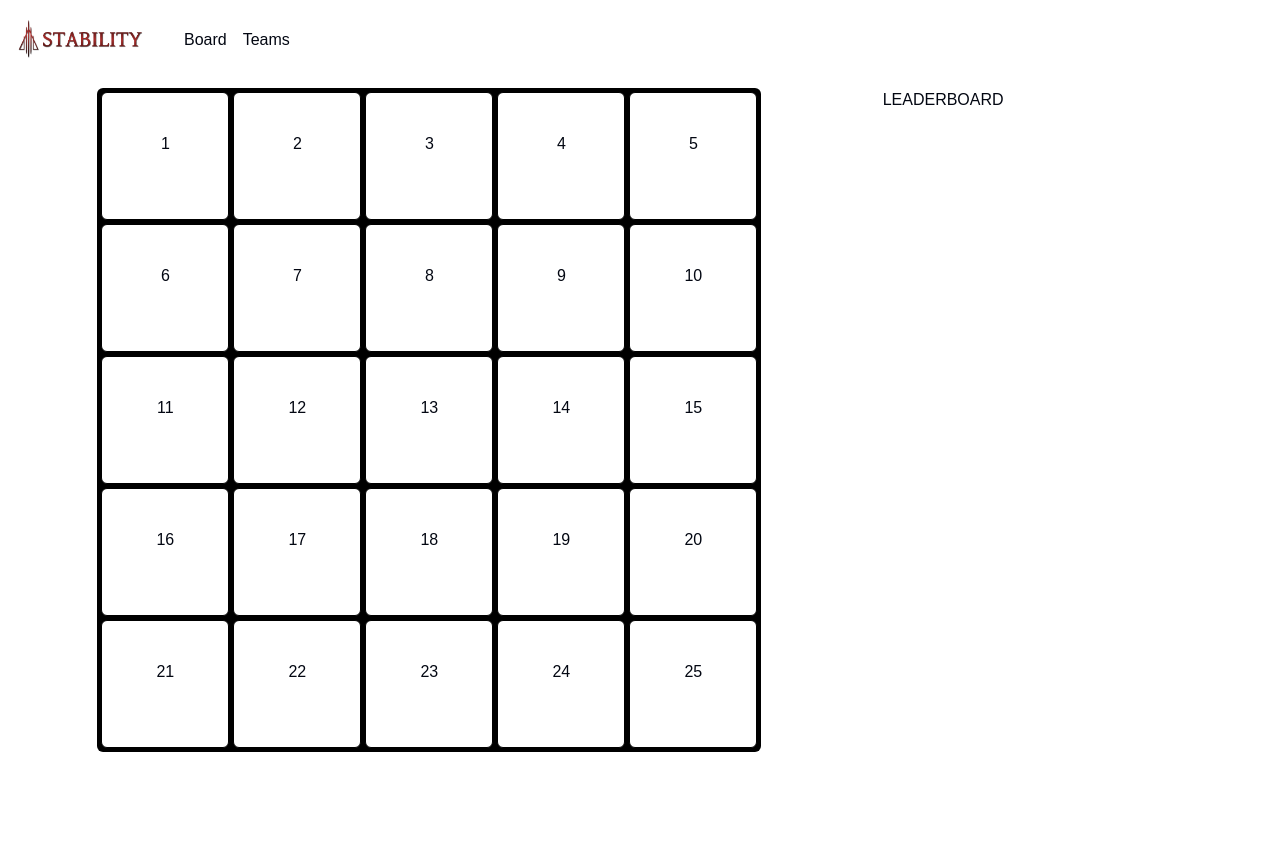
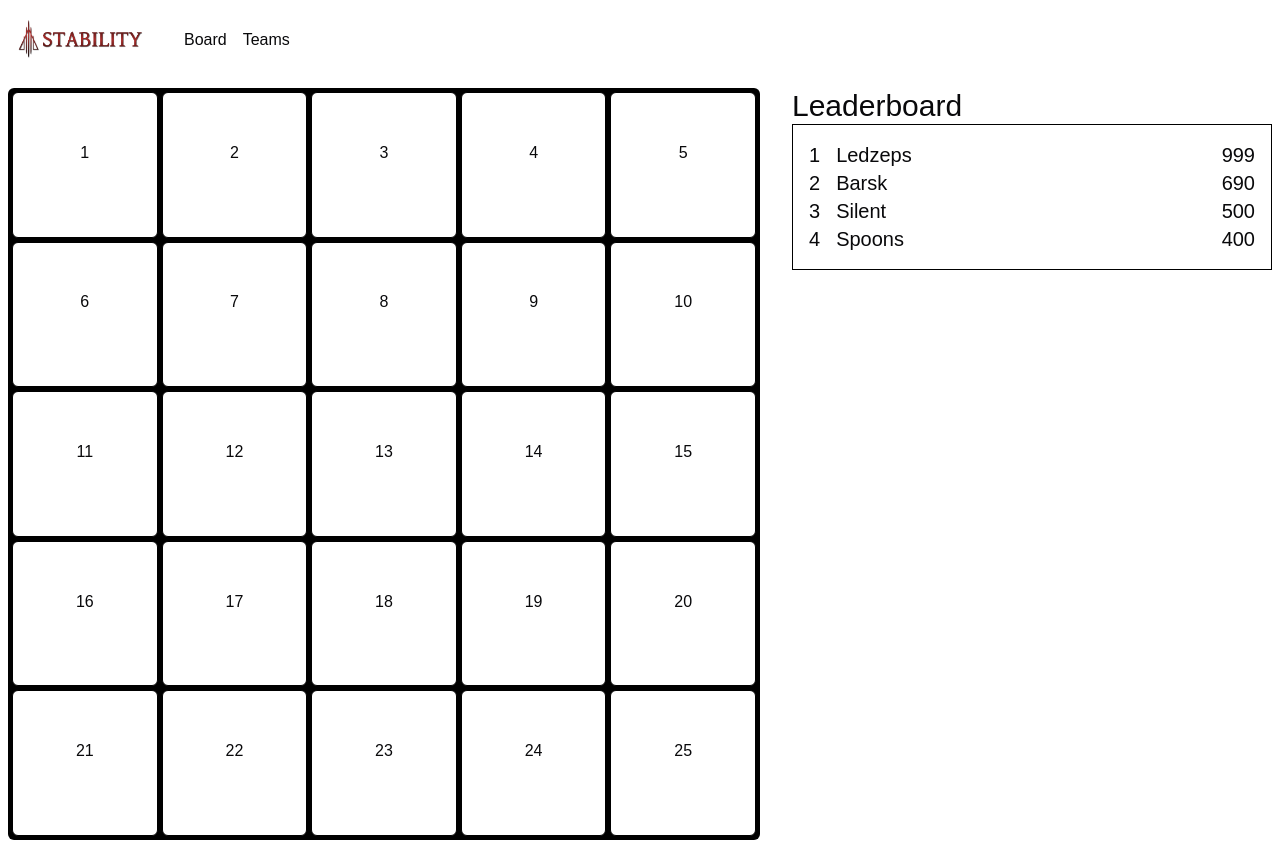
Before and after one commit to Tboodle/stability-events, a Next.js app: page / in a window 1280 px wide. Before the commit the page ends 800 px from the top, so only its background shows below. Built offline with nearby package versions, Linux system fonts and the light colour scheme.

Commit message:
add leaderboard

```diff
--- a/src/app/HomePageContent.tsx
+++ b/src/app/HomePageContent.tsx
@@ -3,7 +3,7 @@ import Leaderboard from "./[components]/Leaderboard";
 
 export default function HomePageContent() {
   return (
-    <div className="flex w-full h-full flex-col lg:flex-row">
+    <div className="flex w-full h-full flex-col lg:flex-row justify-center items-center lg:items-start lg:justify-start lg:gap-8">
       <BingoBoard />
       <Leaderboard />
     </div>
--- a/src/app/[components]/BingoBoard.tsx
+++ b/src/app/[components]/BingoBoard.tsx
@@ -6,13 +6,14 @@ export default function BingoBoard() {
   const { tiles } = useBingoBoard();
 
   return (
-    <div className="w-full lg:w-2/3 mr-8 flex justify-center">
+    <div className="w-full md:w-[90%] lg:w-3/4 flex justify-center max-w-[1000px]">
       {tiles ? (
-        <div className="grid grid-cols-5 gap-1 p-1 bg-black rounded-md w-fit">
+        <div className="grid grid-cols-5 gap-1 p-1 bg-black rounded-md w-full">
           {tiles.map((_, index) => (
             <Card
               key={index}
-              className="w-18 h-18 sm:w-28 sm:h-28 md:h-32 md:w-32 rounded-md border border-black"
+              className="aspect-square rounded-md border border-black"
+              // className="w-18 h-18 sm:w-28 sm:h-28 md:h-32 md:w-32 xl:h-36 xl:w-36 2xl:h-48 2xl:w-48 rounded-md border border-black"
             >
               <CardContent className="h-full w-full flex items-center justify-center">
                 {index + 1}
--- a/src/app/[components]/Leaderboard.tsx
+++ b/src/app/[components]/Leaderboard.tsx
@@ -1,5 +1,26 @@
 import Image from "next/image";
+import useTeams from "../[hooks]/useTeams";
 
 export default function Leaderboard() {
-  return <>LEADERBOARD</>;
+  const { teams } = useTeams();
+  return (
+    <div className="flex h-full w-full flex-col max-w-[30rem]">
+      <span className="text-3xl">Leaderboard</span>
+      <div className="flex border p-4 border-black w-full h-full flex-col">
+        {teams ? (
+          teams.map((team, index) => (
+            <div className="flex justify-between text-xl gap-12 text-left">
+              <div className="flex gap-4">
+                <div>{index + 1}</div>
+                <div>{team.name}</div>
+              </div>
+              <div>{team.points}</div>
+            </div>
+          ))
+        ) : (
+          <></>
+        )}
+      </div>
+    </div>
+  );
 }
--- /dev/null
+++ b/src/app/[hooks]/useTeams.tsx
@@ -0,0 +1,13 @@
+import { Team } from "@/types/team";
+import { Tile } from "@/types/tile";
+
+export default function useTeams(): { teams?: Team[] } {
+  return {
+    teams: [
+      { name: "Ledzeps", points: 999 },
+      { name: "Barsk", points: 690 },
+      { name: "Silent", points: 500 },
+      { name: "Spoons", points: 400 },
+    ],
+  };
+}
--- a/src/app/globals.css
+++ b/src/app/globals.css
@@ -9,51 +9,52 @@ body {
 @layer base {
   :root {
     --background: 0 0% 100%;
-    --foreground: 224 71.4% 4.1%;
+    --foreground: 240 10% 3.9%;
     --card: 0 0% 100%;
-    --card-foreground: 224 71.4% 4.1%;
+    --card-foreground: 240 10% 3.9%;
     --popover: 0 0% 100%;
-    --popover-foreground: 224 71.4% 4.1%;
-    --primary: 220.9 39.3% 11%;
-    --primary-foreground: 210 20% 98%;
-    --secondary: 220 14.3% 95.9%;
-    --secondary-foreground: 220.9 39.3% 11%;
-    --muted: 220 14.3% 95.9%;
-    --muted-foreground: 220 8.9% 46.1%;
-    --accent: 220 14.3% 95.9%;
-    --accent-foreground: 220.9 39.3% 11%;
+    --popover-foreground: 240 10% 3.9%;
+    --primary: 346.8 77.2% 49.8%;
+    --primary-foreground: 355.7 100% 97.3%;
+    --secondary: 240 4.8% 95.9%;
+    --secondary-foreground: 240 5.9% 10%;
+    --muted: 240 4.8% 95.9%;
+    --muted-foreground: 240 3.8% 46.1%;
+    --accent: 240 4.8% 95.9%;
+    --accent-foreground: 240 5.9% 10%;
     --destructive: 0 84.2% 60.2%;
-    --destructive-foreground: 210 20% 98%;
-    --border: 220 13% 91%;
-    --input: 220 13% 91%;
-    --ring: 224 71.4% 4.1%;
+    --destructive-foreground: 0 0% 98%;
+    --border: 240 5.9% 90%;
+    --input: 240 5.9% 90%;
+    --ring: 346.8 77.2% 49.8%;
+    --radius: 0.5rem;
     --chart-1: 12 76% 61%;
     --chart-2: 173 58% 39%;
     --chart-3: 197 37% 24%;
     --chart-4: 43 74% 66%;
     --chart-5: 27 87% 67%;
-    --radius: 0.5rem;
   }
+
   .dark {
-    --background: 224 71.4% 4.1%;
-    --foreground: 210 20% 98%;
-    --card: 224 71.4% 4.1%;
-    --card-foreground: 210 20% 98%;
-    --popover: 224 71.4% 4.1%;
-    --popover-foreground: 210 20% 98%;
-    --primary: 210 20% 98%;
-    --primary-foreground: 220.9 39.3% 11%;
-    --secondary: 215 27.9% 16.9%;
-    --secondary-foreground: 210 20% 98%;
-    --muted: 215 27.9% 16.9%;
-    --muted-foreground: 217.9 10.6% 64.9%;
-    --accent: 215 27.9% 16.9%;
-    --accent-foreground: 210 20% 98%;
+    --background: 20 14.3% 4.1%;
+    --foreground: 0 0% 95%;
+    --card: 24 9.8% 10%;
+    --card-foreground: 0 0% 95%;
+    --popover: 0 0% 9%;
+    --popover-foreground: 0 0% 95%;
+    --primary: 346.8 77.2% 49.8%;
+    --primary-foreground: 355.7 100% 97.3%;
+    --secondary: 240 3.7% 15.9%;
+    --secondary-foreground: 0 0% 98%;
+    --muted: 0 0% 15%;
+    --muted-foreground: 240 5% 64.9%;
+    --accent: 12 6.5% 15.1%;
+    --accent-foreground: 0 0% 98%;
     --destructive: 0 62.8% 30.6%;
-    --destructive-foreground: 210 20% 98%;
-    --border: 215 27.9% 16.9%;
-    --input: 215 27.9% 16.9%;
-    --ring: 216 12.2% 83.9%;
+    --destructive-foreground: 0 85.7% 97.3%;
+    --border: 240 3.7% 15.9%;
+    --input: 240 3.7% 15.9%;
+    --ring: 346.8 77.2% 49.8%;
     --chart-1: 220 70% 50%;
     --chart-2: 160 60% 45%;
     --chart-3: 30 80% 55%;
--- /dev/null
+++ b/src/types/team.tsx
@@ -0,0 +1,5 @@
+export type Team = {
+  id?: string;
+  name: string;
+  points: number;
+};
--- a/tailwind.config.ts
+++ b/tailwind.config.ts
@@ -10,6 +10,19 @@ export default {
   theme: {
     extend: {
       colors: {
+        "tall-poppy": {
+          "50": "#fdf3f3",
+          "100": "#fbe5e5",
+          "200": "#f9d0cf",
+          "300": "#f4aead",
+          "400": "#eb807e",
+          "500": "#de5755",
+          "600": "#ca3a38",
+          "700": "#b12f2d",
+          "800": "#8d2927",
+          "900": "#762726",
+          "950": "#3f1110",
+        },
         background: "hsl(var(--background))",
         foreground: "hsl(var(--foreground))",
         card: {
```
